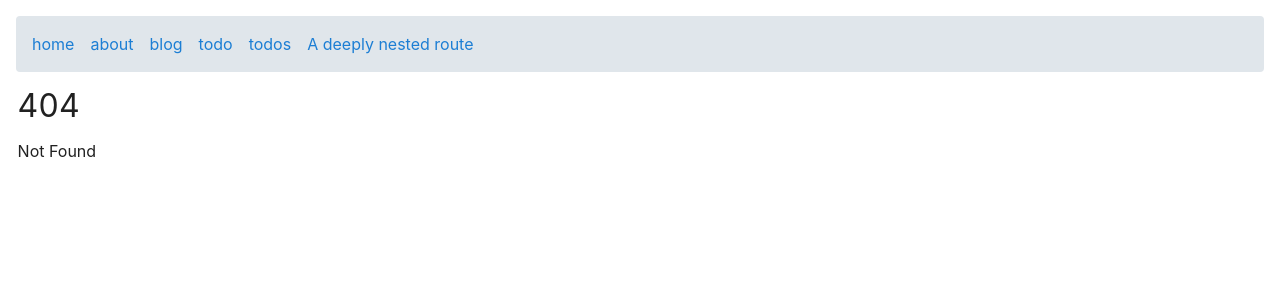
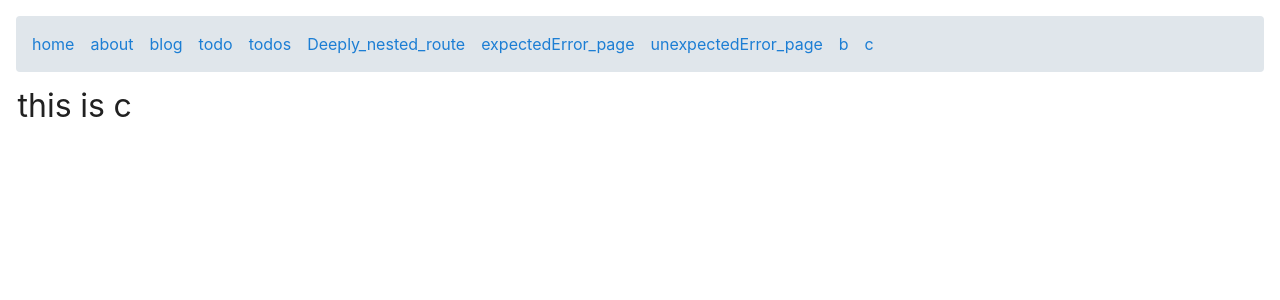
Before and after one commit to ashoknandurka/Svelte_app, a SvelteKit app: page /c in a window 1280 px wide. Before the commit this address had no page. Shown: the top 300 px of the page. Built offline with nearby package versions, Linux system fonts and the light colour scheme.

Commit message:
added error and redirects

```diff
--- /dev/null
+++ b/src/error.html
@@ -0,0 +1,4 @@
+
+<h1>Game over</h1>
+<p>code %sveltekit.status%</p>
+<p>%sveltekit.error.message%</p>
--- /dev/null
+++ b/src/routes/+layout.server.js
@@ -0,0 +1,3 @@
+// export function load(){
+//     throw new Error('yikes')
+// }
--- a/src/routes/+layout.svelte
+++ b/src/routes/+layout.svelte
@@ -10,7 +10,11 @@
     <a href="/blog">blog</a>
 	<a href="/todoAction">todo</a>
 	<a href="/todos">todos</a>
-    <a href="/a/deeply/nested/route">A deeply nested route</a>
+    <a href="/a/deeply/nested/route">Deeply_nested_route</a>
+	<a href="/expected">expectedError_page</a>
+	<a href="/unexpected">unexpectedError_page</a>
+	<a href="/b">b</a>
+	<a href="/c">c</a>
 
 	{#if $navigating}
 	navigating to {$navigating.to.url.pathname}
--- /dev/null
+++ b/src/routes/b/+page.server.js
@@ -0,0 +1,6 @@
+
+import { redirect } from "@sveltejs/kit";
+
+export function load(){
+    throw redirect(307,'/c')
+}
--- /dev/null
+++ b/src/routes/b/+page.svelte
@@ -0,0 +1 @@
+<h1>this is b</h1>
--- /dev/null
+++ b/src/routes/c/+page.svelte
@@ -0,0 +1 @@
+<h1>this is c</h1>
--- /dev/null
+++ b/src/routes/emojis.js
@@ -0,0 +1,5 @@
+export const emojis = {
+    	// TODO add the rest!
+	420: '🫠',
+	500: '💥'
+}
--- /dev/null
+++ b/src/routes/expected/+page.server.js
@@ -0,0 +1,5 @@
+import { error } from "@sveltejs/kit";
+
+export function load(){
+    throw error(420, 'Enhance your calm')
+}
--- /dev/null
+++ b/src/routes/expected/+page.svelte
@@ -0,0 +1 @@
+<h1>this message will never be rendered</h1>
--- /dev/null
+++ b/src/routes/unexpected/+page.server.js
@@ -0,0 +1,4 @@
+
+export function load(){
+    throw new Error('Kaboom!')
+}
--- /dev/null
+++ b/src/routes/unexpected/+page.svelte
@@ -0,0 +1 @@
+<h1>this page never rendered</h1>
```
Also changed, not shown: src/routes/+error.svelte (added, +11 -0 lines).
